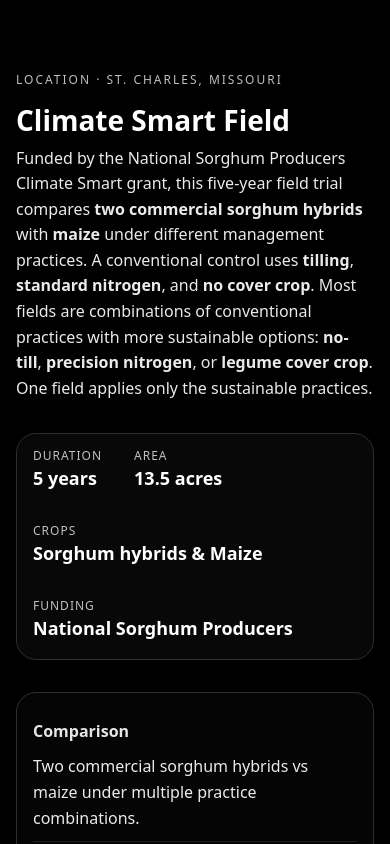
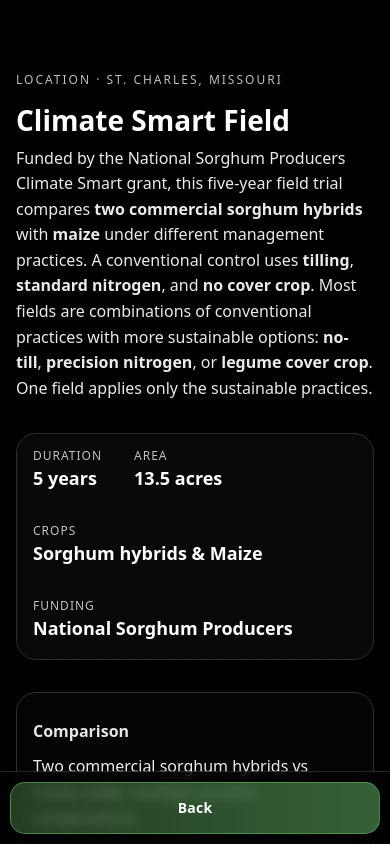
Before and after one commit to shakoorlab/fieldlab-website, a React (Vite) app: page /fields/climate-smart in a window 390 px wide. Shown: the top 844 px of the page. Built offline with nearby package versions, Linux system fonts and the light colour scheme; a web font is replaced by a local one.

Commit message:
Below the md breakpoint, a 'Back' button is rendered that spans the bottom of the component, instead of being at the top

```diff
--- a/src/components/Fields/Climate_Smart/FieldMediaGallery.jsx
+++ b/src/components/Fields/Climate_Smart/FieldMediaGallery.jsx
@@ -6,6 +6,7 @@
   Stack,
   Modal,
   ButtonBase,
+  Button,
   useMediaQuery,
 } from "@mui/material";
 import { useTheme } from "@mui/material/styles";
@@ -21,12 +22,15 @@
 
 /**
  * Responsive masonry + lightbox gallery for mixed photos/videos.
+ * - Back button shows at top-left on md+.
+ * - On xs/sm, a full-width sticky bottom Back button appears.
  */
 
 export default function FieldMediaGallery() {
   const theme = useTheme();
   const reduce = useMediaQuery("(prefers-reduced-motion: reduce)");
   const isSmUp = useMediaQuery(theme.breakpoints.up("sm"));
+  const isMdUp = useMediaQuery(theme.breakpoints.up("md"));
 
   const MEDIA = [
     {
@@ -85,6 +89,15 @@
   const next = () => setOpenIdx((i) => (i + 1) % MEDIA.length);
   const prev = () => setOpenIdx((i) => (i - 1 + MEDIA.length) % MEDIA.length);
 
+  // Back button behavior
+  const handleBack = React.useCallback((e) => {
+    e.preventDefault();
+    if (typeof window !== "undefined") {
+      if (window.history.length > 1) window.history.back();
+      else window.location.assign("/");
+    }
+  }, []);
+
   // Keyboard controls when lightbox is open
   React.useEffect(() => {
     if (openIdx < 0) return;
@@ -97,6 +110,46 @@
     return () => window.removeEventListener("keydown", onKey);
   }, [openIdx]);
 
+  // Base styling for the green "Back" button
+  const backButtonBaseSx = (theme) => ({
+    zIndex: 2,
+    px: { xs: 1.5, sm: 2, md: 2.5 },
+    py: { xs: 1, sm: 1, md: 1 },
+    fontSize: { xs: 14, sm: 15, md: 16 },
+    letterSpacing: { xs: "0.2px", sm: "0.3px", md: "0.3px" },
+    color: "common.white",
+    background:
+      "linear-gradient(90deg, rgba(96,173,94,0.35) 0%, rgba(96,173,94,0.55) 100%)",
+    border: "1px solid rgba(96,173,94,0.65)",
+    boxShadow: "0 0 0 0 rgba(96,173,94,0)",
+    textTransform: "none",
+    transition: theme.transitions.create(
+      ["transform", "box-shadow", "background-color", "border-color"],
+      { duration: 250 }
+    ),
+    minHeight: 44,
+    textAlign: "center",
+    "&:hover": {
+      background:
+        "linear-gradient(90deg, rgba(96,173,94,0.55) 0%, rgba(96,173,94,0.75) 100%)",
+      borderColor: theme.palette.secondary.light,
+      transform: "translateY(-1px)",
+      boxShadow:
+        "0 0 0 0px rgba(96,173,94,0.28), 0 12px 28px rgba(96,173,94,0.20)",
+    },
+    "&:focus-visible": {
+      outline: "none",
+      boxShadow:
+        "0 0 0 10px rgba(96,173,94,0.28), 0 12px 28px rgba(96,173,94,0.35)",
+      borderColor: theme.palette.secondary.light,
+    },
+    "&:active": {
+      transform: "translateY(0)",
+      boxShadow:
+        "0 0 0 6px rgba(96,173,94,0.18), 0 8px 18px rgba(96,173,94,0.28)",
+    },
+  });
+
   return (
     <Box
       id="gallery"
@@ -105,6 +158,8 @@
         bgcolor: "common.black",
         color: "common.white",
         py: { xs: 8, md: 12 },
+        // Add safe space at bottom on xs/sm so the sticky bar won't cover content
+        pb: { xs: 14, sm: 14, md: 12 },
         overflow: "hidden",
         "&::after": {
           content: '""',
@@ -124,6 +179,32 @@
         "@keyframes pan": { to: { backgroundPosition: "0 100%" } },
       }}
     >
+      {/* Top-left Back button (md and up only) */}
+      {isMdUp && (
+        <Button
+          component="a"
+          href="#"
+          onClick={handleBack}
+          aria-label="Go back to previous page"
+          sx={(theme) => ({
+            position: "absolute",
+            top: {
+              xs: theme.spacing(2.5),
+              sm: theme.spacing(3),
+              md: theme.spacing(3),
+            },
+            left: {
+              xs: theme.spacing(2.5),
+              sm: theme.spacing(3),
+              md: theme.spacing(3),
+            },
+            ...backButtonBaseSx(theme),
+          })}
+        >
+          Back
+        </Button>
+      )}
+
       <Container>
         {/* Header */}
         <Stack
@@ -180,6 +261,43 @@
           </Box>
         </Box>
       </Container>
+
+      {/* Sticky bottom Back button on xs/sm (hidden while lightbox is open) */}
+      {!isMdUp && openIdx < 0 && (
+        <Box
+          sx={{
+            position: "fixed",
+            left: 0,
+            right: 0,
+            bottom: 0,
+            zIndex: 1200,
+            p: { xs: 1.25, sm: 1.5 },
+            backdropFilter: "blur(6px)",
+            backgroundColor: "rgba(0,0,0,0.55)",
+            borderTop: "1px solid rgba(255,255,255,0.14)",
+          }}
+        >
+          <Button
+            component="a"
+            href="#"
+            onClick={handleBack}
+            aria-label="Go back to previous page"
+            fullWidth
+            sx={(theme) => ({
+              ...backButtonBaseSx(theme),
+              borderRadius: 1.5,
+              minHeight: 52,
+              // override any transform from hover wobble a bit less on mobile
+              "&:hover": {
+                ...backButtonBaseSx(theme)["&:hover"],
+                transform: "none",
+              },
+            })}
+          >
+            Back
+          </Button>
+        </Box>
+      )}
 
       {/* Lightbox */}
       <Modal open={openIdx >= 0} onClose={close}>
@@ -239,8 +357,6 @@
           transition: "transform .35s ease, box-shadow .35s ease",
           boxShadow: "0 8px 26px rgba(0,0,0,0.35)",
           willChange: reduce ? "auto" : "transform, box-shadow",
-
-          // Green "border" via overlay ring (stable across breakpoints)
           "&::after": {
             content: '""',
             position: "absolute",
@@ -253,7 +369,6 @@
           "&:hover::after": reduce
             ? {}
             : { boxShadow: "inset 0 0 0 2px #60ad5e" },
-
           "&:hover": reduce
             ? {}
             : {
@@ -270,7 +385,6 @@
               width: "100%",
               aspectRatio: "16/10",
               backgroundColor: "rgba(255,255,255,0.04)",
-              // keep compositing so thumbs don’t vanish in columns
               transform: "translateZ(0)",
               willChange: "transform",
             }}
@@ -383,7 +497,6 @@
 /* ---------- Lightbox ---------- */
 
 function LightboxContent({ item, onPrev, onNext, onClose, reduce, isSmUp }) {
-  // Clicking the media area navigates: left half = Prev, right half = Next
   const handleMediaClick = React.useCallback(
     (e) => {
       const rect = e.currentTarget.getBoundingClientRect();
@@ -394,7 +507,6 @@
     [onPrev, onNext]
   );
 
-  // Stop propagation from buttons so media click layer never fires
   const stopAnd = (fn) => (e) => {
     e.stopPropagation();
     fn();
@@ -413,7 +525,6 @@
         backgroundColor: "rgba(20,20,20,0.9)",
         p: { xs: 1.25, sm: 1.5 },
       }}
-      // Allow clicking anywhere outside the caption row to navigate
       onClick={isSmUp ? handleMediaClick : undefined}
       role={isSmUp ? "button" : undefined}
       aria-label={
@@ -441,7 +552,6 @@
               maxHeight: "78vh",
               objectFit: "contain",
               display: "block",
-              // ❌ no fade-in animation to avoid flicker
             }}
           />
         ) : (
@@ -456,7 +566,6 @@
         )}
       </Box>
 
-      {/* Caption row (buttons never bubble to media layer) */}
       {(item.caption || item.alt) && (
         <Box
           sx={{
@@ -469,7 +578,6 @@
             zIndex: 2,
             pointerEvents: "auto",
           }}
-          // Stop click so clicking the caption area doesn't navigate
           onClick={(e) => e.stopPropagation()}
         >
           <Typography
--- a/src/components/Fields/HPI/FieldMediaGallery.jsx
+++ b/src/components/Fields/HPI/FieldMediaGallery.jsx
@@ -6,6 +6,7 @@
   Stack,
   Modal,
   ButtonBase,
+  Button,
   useMediaQuery,
 } from "@mui/material";
 import { useTheme } from "@mui/material/styles";
@@ -25,12 +26,15 @@
 
 /**
  * Responsive masonry + lightbox gallery for mixed photos/videos.
+ * - Back button shows at top-left on md+.
+ * - On xs/sm, a full-width sticky bottom Back button appears.
  */
 
 export default function FieldMediaGallery() {
   const theme = useTheme();
   const reduce = useMediaQuery("(prefers-reduced-motion: reduce)");
   const isSmUp = useMediaQuery(theme.breakpoints.up("sm"));
+  const isMdUp = useMediaQuery(theme.breakpoints.up("md"));
 
   const MEDIA = [
     {
@@ -113,6 +117,15 @@
   const next = () => setOpenIdx((i) => (i + 1) % MEDIA.length);
   const prev = () => setOpenIdx((i) => (i - 1 + MEDIA.length) % MEDIA.length);
 
+  // Back button behavior
+  const handleBack = React.useCallback((e) => {
+    e.preventDefault();
+    if (typeof window !== "undefined") {
+      if (window.history.length > 1) window.history.back();
+      else window.location.assign("/");
+    }
+  }, []);
+
   // Keyboard controls when lightbox is open
   React.useEffect(() => {
     if (openIdx < 0) return;
@@ -125,6 +138,46 @@
     return () => window.removeEventListener("keydown", onKey);
   }, [openIdx]);
 
+  // Base styling for the green "Back" button
+  const backButtonBaseSx = (theme) => ({
+    zIndex: 2,
+    px: { xs: 1.5, sm: 2, md: 2.5 },
+    py: { xs: 1, sm: 1, md: 1 },
+    fontSize: { xs: 14, sm: 15, md: 16 },
+    letterSpacing: { xs: "0.2px", sm: "0.3px", md: "0.3px" },
+    color: "common.white",
+    background:
+      "linear-gradient(90deg, rgba(96,173,94,0.35) 0%, rgba(96,173,94,0.55) 100%)",
+    border: "1px solid rgba(96,173,94,0.65)",
+    boxShadow: "0 0 0 0 rgba(96,173,94,0)",
+    textTransform: "none",
+    transition: theme.transitions.create(
+      ["transform", "box-shadow", "background-color", "border-color"],
+      { duration: 250 }
+    ),
+    minHeight: 44,
+    textAlign: "center",
+    "&:hover": {
+      background:
+        "linear-gradient(90deg, rgba(96,173,94,0.55) 0%, rgba(96,173,94,0.75) 100%)",
+      borderColor: theme.palette.secondary.light,
+      transform: "translateY(-1px)",
+      boxShadow:
+        "0 0 0 0px rgba(96,173,94,0.28), 0 12px 28px rgba(96,173,94,0.20)",
+    },
+    "&:focus-visible": {
+      outline: "none",
+      boxShadow:
+        "0 0 0 10px rgba(96,173,94,0.28), 0 12px 28px rgba(96,173,94,0.35)",
+      borderColor: theme.palette.secondary.light,
+    },
+    "&:active": {
+      transform: "translateY(0)",
+      boxShadow:
+        "0 0 0 6px rgba(96,173,94,0.18), 0 8px 18px rgba(96,173,94,0.28)",
+    },
+  });
+
   return (
     <Box
       id="gallery"
@@ -133,6 +186,8 @@
         bgcolor: "common.black",
         color: "common.white",
         py: { xs: 8, md: 12 },
+        // Add safe space at bottom on xs/sm so the sticky bar won't cover content
+        pb: { xs: 14, sm: 14, md: 12 },
         overflow: "hidden",
         "&::after": {
           content: '""',
@@ -152,6 +207,32 @@
         "@keyframes pan": { to: { backgroundPosition: "0 100%" } },
       }}
     >
+      {/* Top-left Back button (md and up only) */}
+      {isMdUp && (
+        <Button
+          component="a"
+          href="#"
+          onClick={handleBack}
+          aria-label="Go back to previous page"
+          sx={(theme) => ({
+            position: "absolute",
+            top: {
+              xs: theme.spacing(2.5),
+              sm: theme.spacing(3),
+              md: theme.spacing(3),
+            },
+            left: {
+              xs: theme.spacing(2.5),
+              sm: theme.spacing(3),
+              md: theme.spacing(3),
+            },
+            ...backButtonBaseSx(theme),
+          })}
+        >
+          Back
+        </Button>
+      )}
+
       <Container>
         {/* Header */}
         <Stack
@@ -208,6 +289,42 @@
           </Box>
         </Box>
       </Container>
+
+      {/* Sticky bottom Back button on xs/sm (hidden while lightbox is open) */}
+      {!isMdUp && openIdx < 0 && (
+        <Box
+          sx={{
+            position: "fixed",
+            left: 0,
+            right: 0,
+            bottom: 0,
+            zIndex: 1200,
+            p: { xs: 1.25, sm: 1.5 },
+            backdropFilter: "blur(6px)",
+            backgroundColor: "rgba(0,0,0,0.55)",
+            borderTop: "1px solid rgba(255,255,255,0.14)",
+          }}
+        >
+          <Button
+            component="a"
+            href="#"
+            onClick={handleBack}
+            aria-label="Go back to previous page"
+            fullWidth
+            sx={(theme) => ({
+              ...backButtonBaseSx(theme),
+              borderRadius: 1.5,
+              minHeight: 52,
+              "&:hover": {
+                ...backButtonBaseSx(theme)["&:hover"],
+                transform: "none",
+              },
+            })}
+          >
+            Back
+          </Button>
+        </Box>
+      )}
 
       {/* Lightbox */}
       <Modal open={openIdx >= 0} onClose={close}>
```
